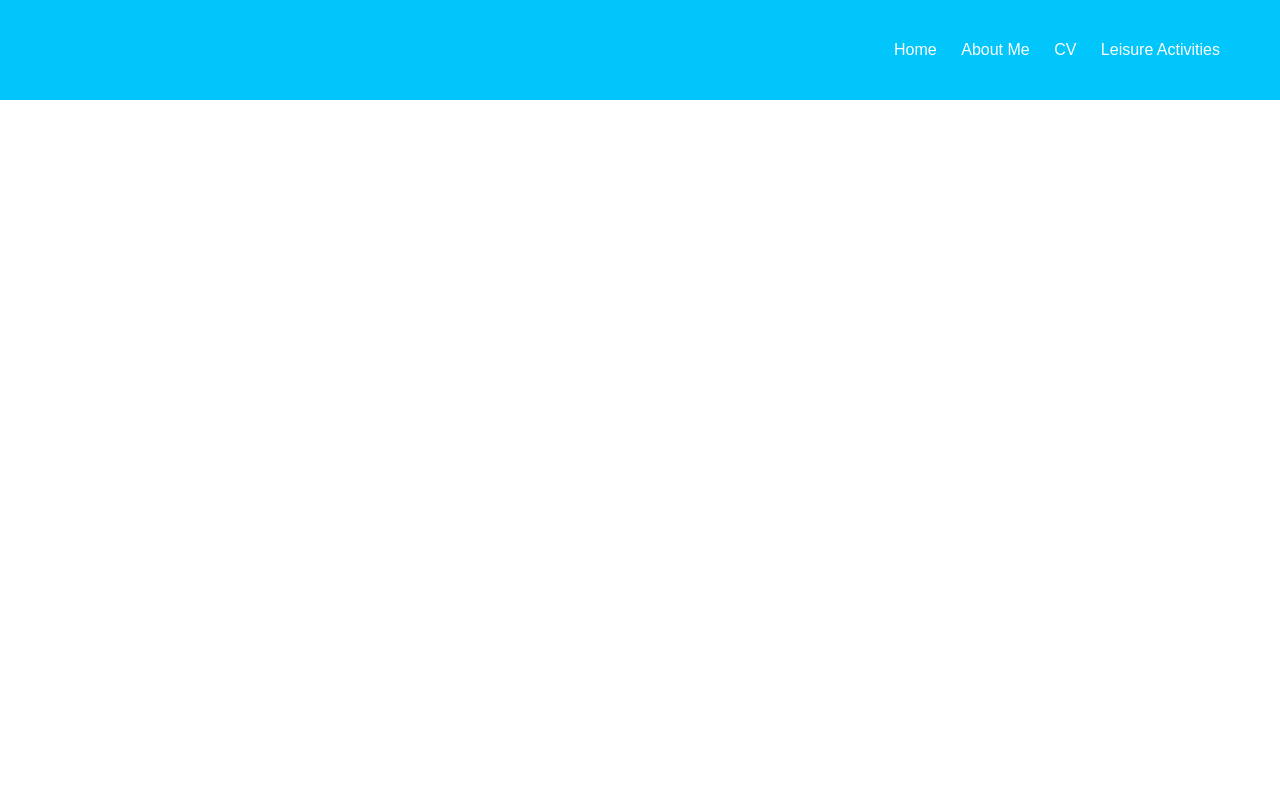
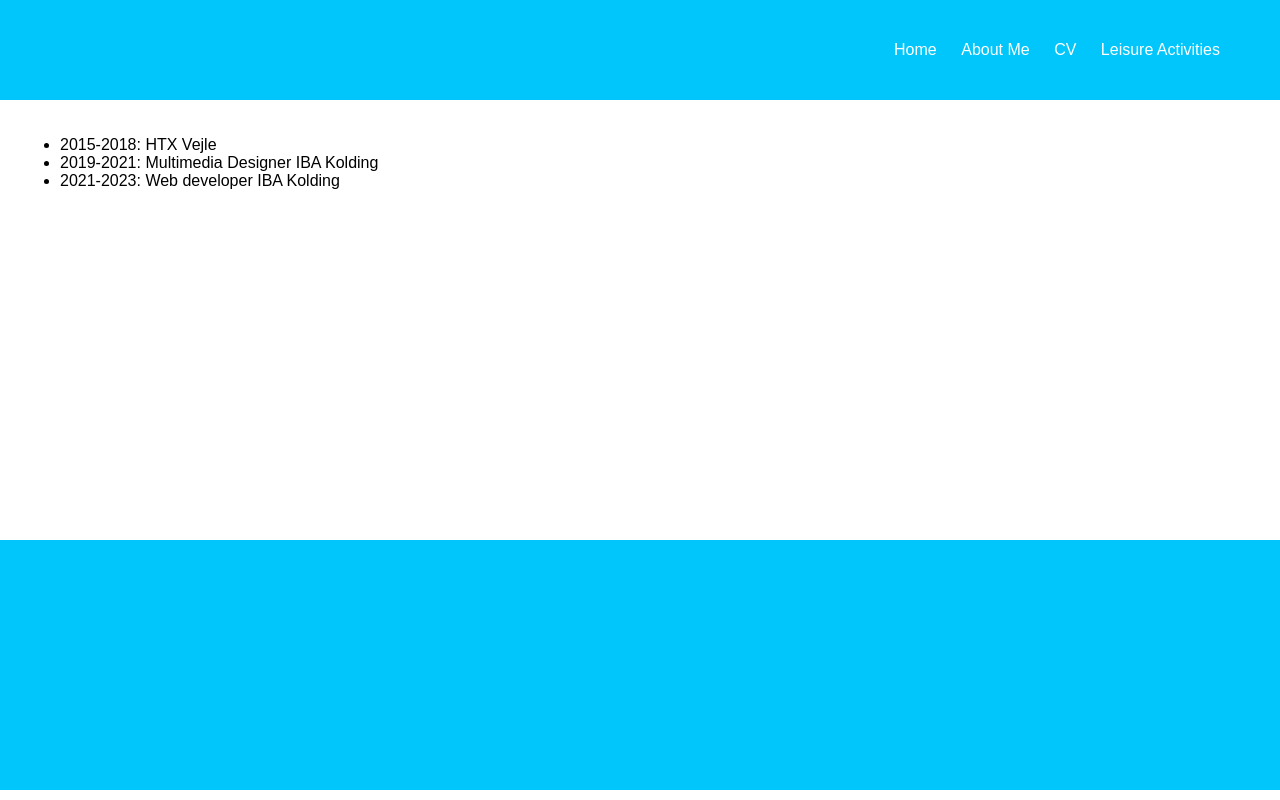
Before and after one commit to FrejaKH/Assignment1.1, a plain HTML site: page cv.html in a window 1280 px wide. Drawn offline with Linux system fonts and the light colour scheme.

Commit message:
Assignment1.1 take 2

```diff
--- a/cv.html
+++ b/cv.html
@@ -18,6 +18,16 @@
                 </ul>
             </nav>
         </header>
+        <main>
+            <ul>
+                <li>2015-2018: HTX Vejle</li>
+                <li>2019-2021: Multimedia Designer IBA Kolding</li>
+                <li>2021-2023: Web developer IBA Kolding</li>
+            </ul>
+        </main>
+        <footer>
+
+        </footer>
 
     </body>
 </html>
--- a/style.css
+++ b/style.css
@@ -37,3 +37,14 @@ nav a{
 nav a:hover{
     color:#000;
 }
+
+main{
+    padding:20px;
+    height:400px;
+}
+
+footer{
+    width:100%;
+    height:250px;
+    background-color: #00c6fb;
+}
```
Also changed, not shown: about.html (+6 -0 lines), activities.html (+6 -0 lines), index.html (+5 -0 lines).
